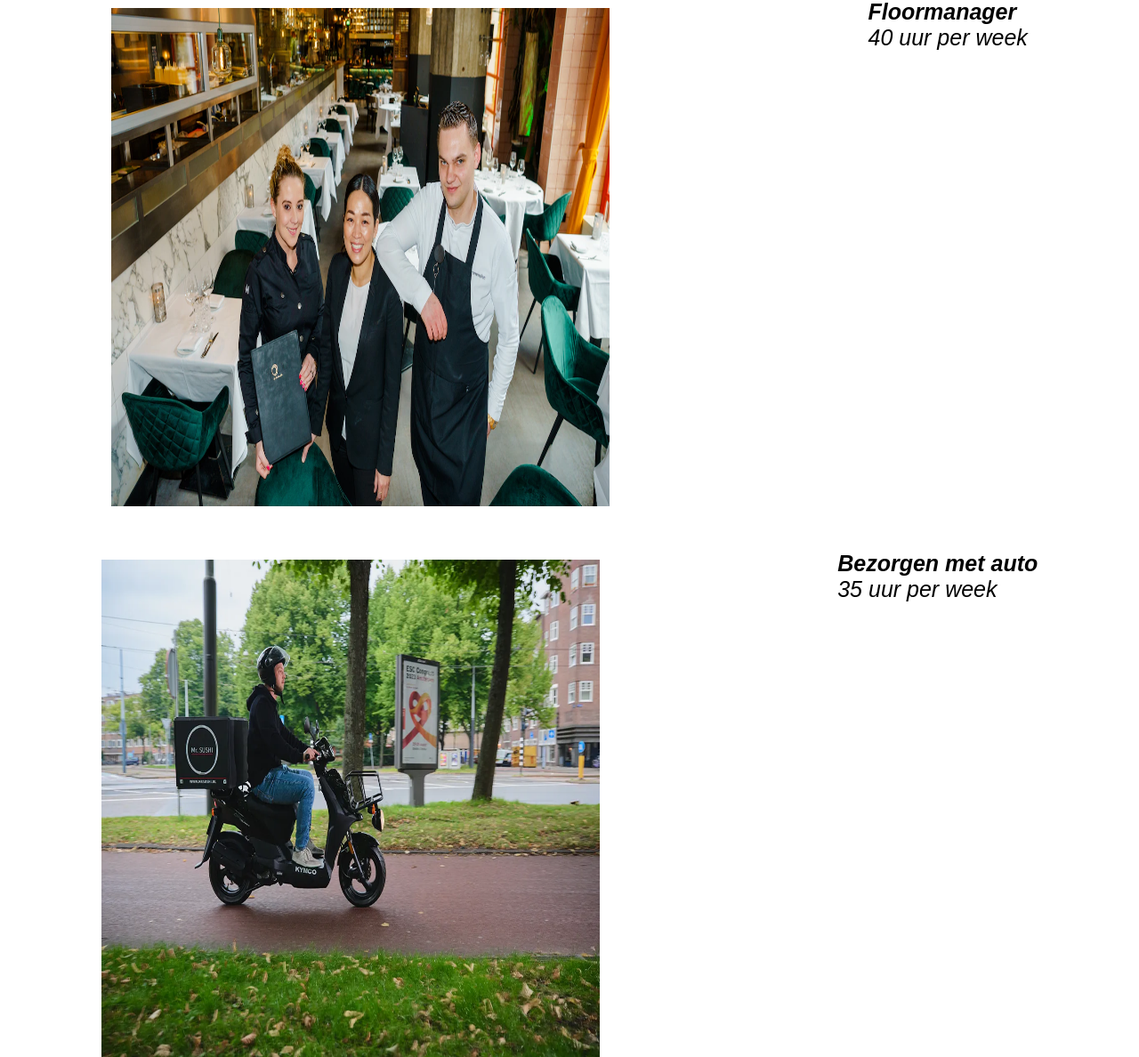
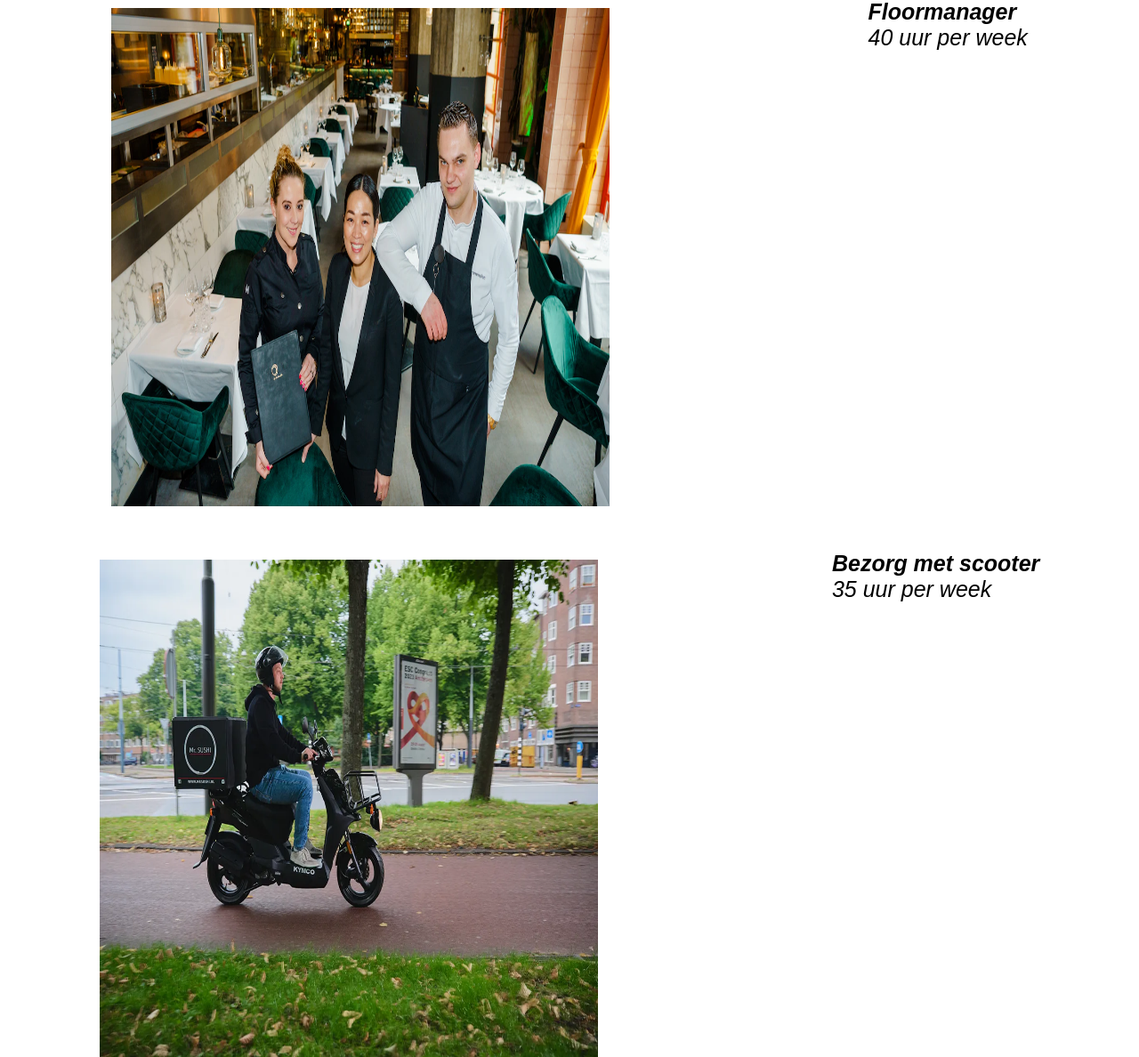
Before and after one commit to JasonVeltman/project-DIVDESH, a PHP site: page /vactures.php in a window 1280 px wide. Shown: the part 1941-3129 px from the top of the page at 89% size. Run offline with PHP 8.4, Linux system fonts and the light colour scheme.

Commit message:
Kleine Fix

```diff
--- a/vactures.php
+++ b/vactures.php
@@ -34,7 +34,7 @@
             </article>
         <img src="img/Bezorger.webp" alt="Serveerder" class="img5">
         <article>
-                <h1>Bezorgen met auto</h1>
+                <h1>Bezorg met scooter</h1>
                 <p>35 uur per week </p>
             </article>
     </section>
```
